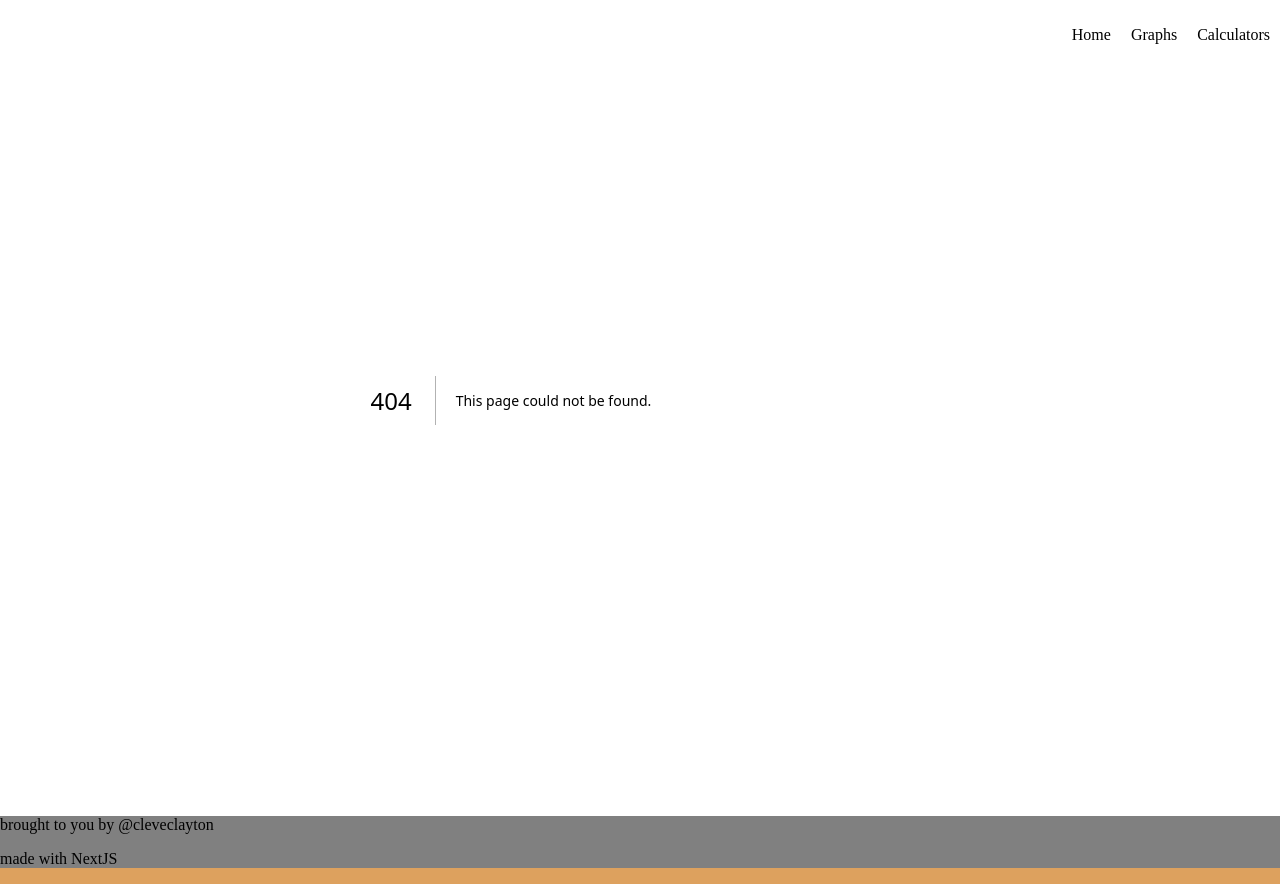
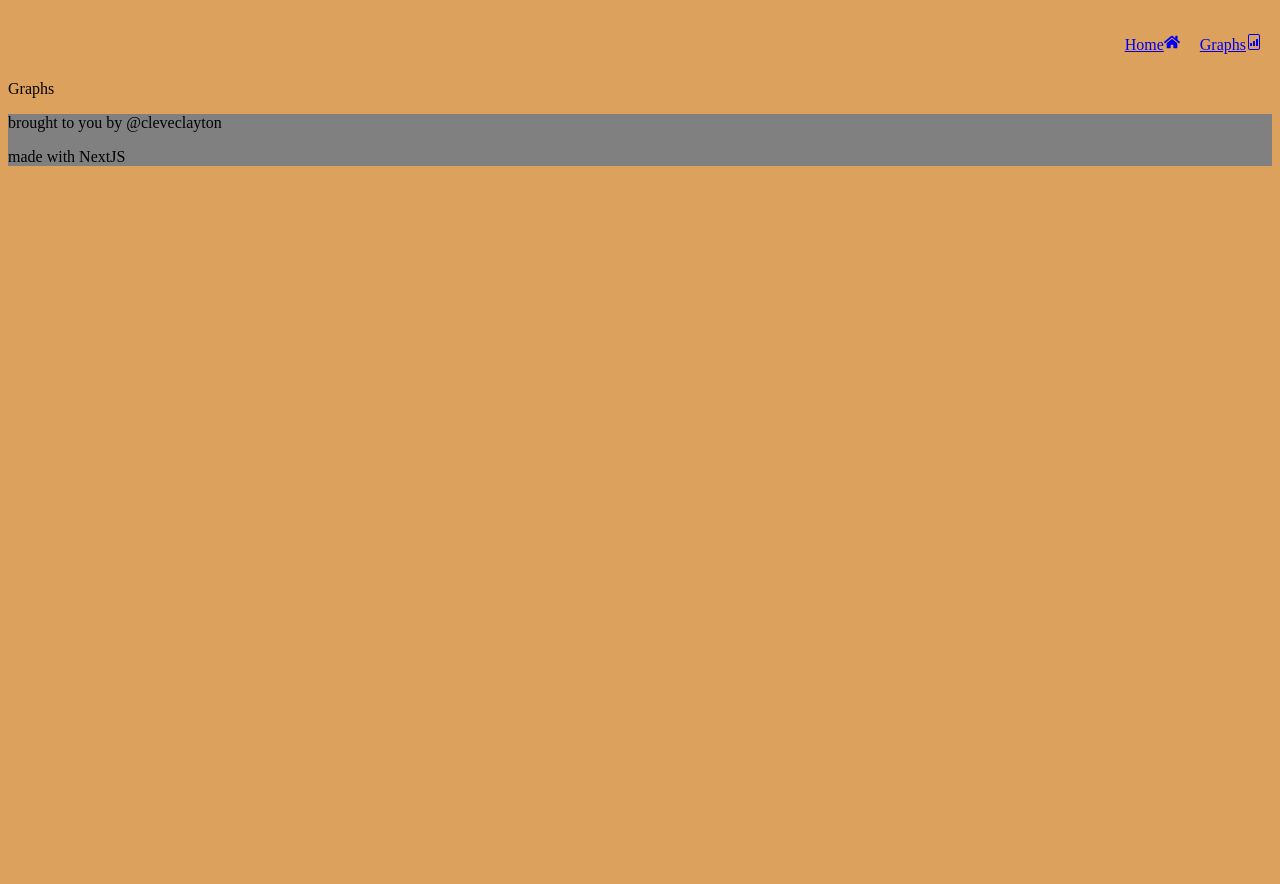
Before and after one commit to manOnTheMoon2101/Weight-Tracker-NextJS-Prisma-, a Next.js app: page /pages/graphs in a window 1280 px wide. Before the commit this address had no page. After the commit the page ends 800 px from the top, so only its background shows below. Built offline with nearby package versions, Linux system fonts and the light colour scheme.

Commit message:
added Graphs Page and added filter option on main dashboard

```diff
--- a/app/components/dataList/list.module.css
+++ b/app/components/dataList/list.module.css
@@ -1,4 +1,5 @@
 .mainDiv {
+  clear: both;
   background-color: #FEFAE0;
   border: 2px solid black;
   border-radius: 10px;
--- a/app/layouts/navbar/page.tsx
+++ b/app/layouts/navbar/page.tsx
@@ -1,20 +1,29 @@
-'use client'
+"use client";
 
-import styles from './navbar.module.css'
+import styles from "./navbar.module.css";
+import { BsFileBarGraph } from "react-icons/bs";
+import { FaHome } from "react-icons/fa";
+import Link from "next/link";
+import { IoIosCalculator } from "react-icons/io";
 
+export default function Navbar() {
+  return (
+    <div className={styles.navDiv}>
+      <ul>
+        <li>
+          <Link href='/'>
+          Home
+          <FaHome />
+          </Link>
+        </li>
+        <li>
+          <Link href={'pages/graphs'}>
+          Graphs
+          <BsFileBarGraph />
+          </Link>
+        </li>
 
-export default function Navbar(){
-
-    return(
-
-        <div className={styles.navDiv}>
-        <ul>
-            <li>Home</li>
-            <li>Graphs</li>
-            <li>Calculators</li>
-        </ul>
-
-        </div>
-
-    )
+      </ul>
+    </div>
+  );
 }
--- /dev/null
+++ b/app/pages/graphs/page.jsx
@@ -0,0 +1,12 @@
+'use client'
+
+import React from 'react';
+
+function Graphs() {
+  return (
+
+    <div style={{clear:'both'}}>Graphs</div>
+  )
+}
+
+export default Graphs
```
Also changed, not shown: app/page.module.css (added, +11 -0 lines), app/page.tsx (+25 -14 lines).
